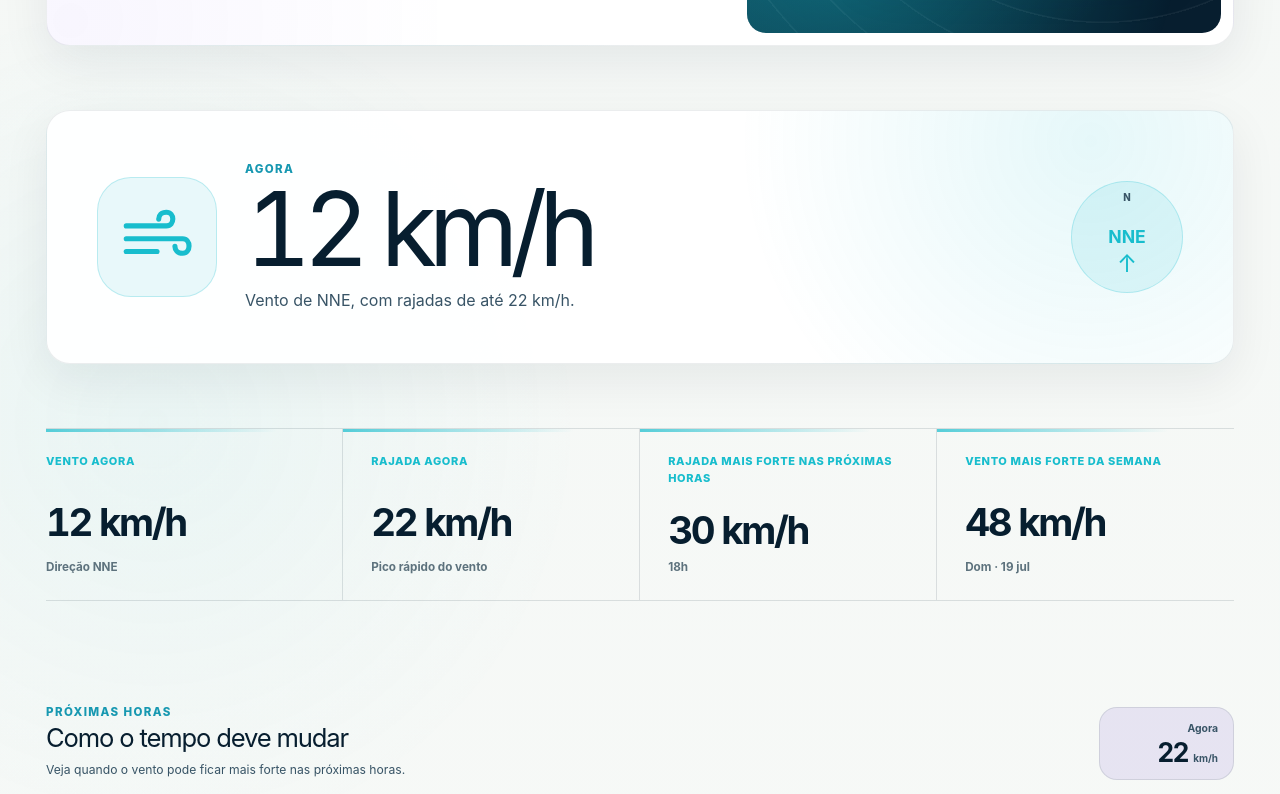
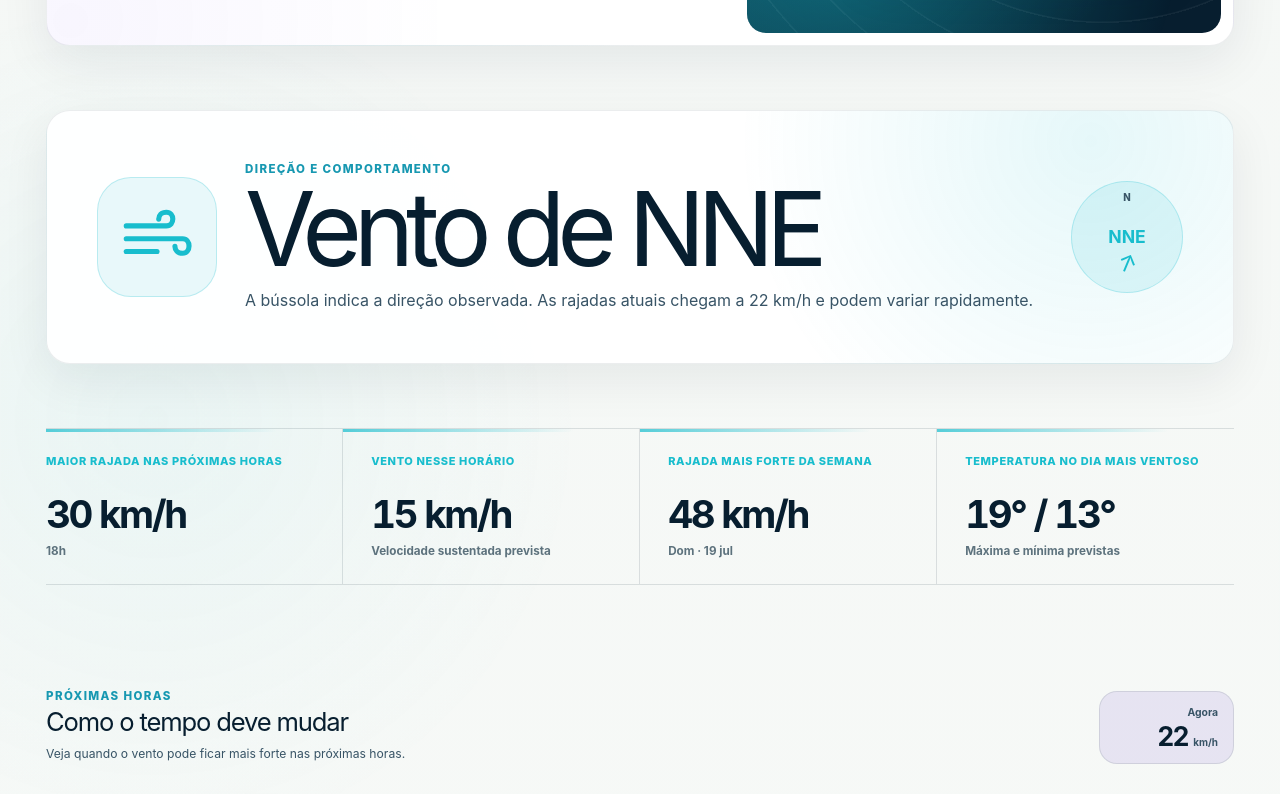
Before and after one commit to agenciamobi/tempopelotas, a Next.js app: page /vento-em-pelotas in a window 1280 px wide. Shown: the part 670-1464 px from the top of the page. Built offline with nearby package versions, Linux system fonts and the light colour scheme; no server answers.

Commit message:
Corrige bússola e contextualiza página de vento

```diff
--- a/app/vento-em-pelotas/page.tsx
+++ b/app/vento-em-pelotas/page.tsx
@@ -19,6 +19,34 @@ export const metadata: Metadata = {
   },
 };
 
+const windDirectionDegrees: Record<string, number> = {
+  N: 0,
+  NNE: 22.5,
+  NE: 45,
+  ENE: 67.5,
+  E: 90,
+  L: 90,
+  ESE: 112.5,
+  LSE: 112.5,
+  SE: 135,
+  SSE: 157.5,
+  S: 180,
+  SSO: 202.5,
+  SSW: 202.5,
+  SO: 225,
+  SW: 225,
+  OSO: 247.5,
+  WSW: 247.5,
+  O: 270,
+  W: 270,
+  ONO: 292.5,
+  WNW: 292.5,
+  NO: 315,
+  NW: 315,
+  NNO: 337.5,
+  NNW: 337.5,
+};
+
 export default async function VentoEmPelotasPage() {
   const weather = await getPelotasWeather();
   const peakHour = weather.hourly.reduce<(typeof weather.hourly)[number] | undefined>(
@@ -31,6 +59,8 @@ export default async function VentoEmPelotasPage() {
       !selected || day.windGust > selected.windGust ? day : selected,
     undefined,
   );
+  const normalizedDirection = weather.current.windDirection.trim().toUpperCase();
+  const directionRotation = windDirectionDegrees[normalizedDirection] ?? 0;
 
   return (
     <ForecastPageShell
@@ -39,43 +69,52 @@ export default async function VentoEmPelotasPage() {
       title="Veja como está o vento agora"
       description="Acompanhe a velocidade, a direção e os horários em que as rajadas podem ficar mais fortes."
       currentPath="/vento-em-pelotas"
+      heroStat={{
+        label: "Vento agora",
+        value: `${weather.current.windSpeed} km/h`,
+        detail: `de ${weather.current.windDirection} · rajadas de ${weather.current.windGust} km/h`,
+        ariaLabel: `Vento de ${weather.current.windSpeed} quilômetros por hora, direção ${weather.current.windDirection}, com rajadas de ${weather.current.windGust} quilômetros por hora`,
+        tone: "wind",
+      }}
     >
-      <section className="wind-hero" aria-labelledby="wind-now-title">
+      <section className="wind-hero wind-context-band" aria-labelledby="wind-now-title">
         <div className="wind-hero-icon">
           <WeatherIcon name="wind" title="Vento em Pelotas" />
         </div>
         <div>
-          <span className="eyebrow">Agora</span>
-          <h2 id="wind-now-title">{weather.current.windSpeed} km/h</h2>
-          <p>Vento de {weather.current.windDirection}, com rajadas de até {weather.current.windGust} km/h.</p>
+          <span className="eyebrow">Direção e comportamento</span>
+          <h2 id="wind-now-title">Vento de {weather.current.windDirection}</h2>
+          <p>
+            A bússola indica a direção observada. As rajadas atuais chegam a {weather.current.windGust} km/h e podem variar rapidamente.
+          </p>
         </div>
         <div className="wind-direction" aria-label={`Direção do vento: ${weather.current.windDirection}`}>
           <span>N</span>
           <strong>{weather.current.windDirection}</strong>
-          <i aria-hidden="true">↑</i>
+          <i aria-hidden="true" style={{ transform: `rotate(${directionRotation}deg)` }}>↑</i>
         </div>
       </section>
 
-      <section className="topic-metrics" aria-label="Resumo do vento">
+      <section className="topic-metrics" aria-label="Pontos principais da previsão de vento">
         <article>
-          <span>Vento agora</span>
-          <strong>{weather.current.windSpeed} km/h</strong>
-          <small>Direção {weather.current.windDirection}</small>
-        </article>
-        <article>
-          <span>Rajada agora</span>
-          <strong>{weather.current.windGust} km/h</strong>
-          <small>Pico rápido do vento</small>
-        </article>
-        <article>
-          <span>Rajada mais forte nas próximas horas</span>
+          <span>Maior rajada nas próximas horas</span>
           <strong>{peakHour?.windGust ?? 0} km/h</strong>
           <small>{peakHour?.time ?? "Horário indisponível"}</small>
         </article>
         <article>
-          <span>Vento mais forte da semana</span>
+          <span>Vento nesse horário</span>
+          <strong>{peakHour?.windSpeed ?? weather.current.windSpeed} km/h</strong>
+          <small>Velocidade sustentada prevista</small>
+        </article>
+        <article>
+          <span>Rajada mais forte da semana</span>
           <strong>{peakDay?.windGust ?? 0} km/h</strong>
           <small>{peakDay?.weekday} · {peakDay?.date}</small>
+        </article>
+        <article>
+          <span>Temperatura no dia mais ventoso</span>
+          <strong>{peakDay?.max ?? weather.current.temperature}° / {peakDay?.min ?? weather.current.temperature}°</strong>
+          <small>Máxima e mínima previstas</small>
         </article>
       </section>
 
@@ -91,7 +130,11 @@ export default async function VentoEmPelotasPage() {
         </div>
         <div className="wind-hourly-grid">
           {weather.hourly.map((hour, index) => (
-            <article className={index === 0 ? "is-current" : ""} key={`${hour.time}-${index}`}>
+            <article
+              className={index === 0 ? "is-current" : ""}
+              key={`${hour.time}-${index}`}
+              aria-label={`${hour.time}: vento de ${hour.windSpeed} quilômetros por hora e rajadas de ${hour.windGust} quilômetros por hora`}
+            >
               <strong>{hour.time}</strong>
               <WeatherIcon name={hour.icon} title={`Condição às ${hour.time}`} />
               <dl>
@@ -110,7 +153,7 @@ export default async function VentoEmPelotasPage() {
             <h2 id="wind-week-title">Rajadas previstas para a semana</h2>
           </div>
         </div>
-        <div className="data-table" role="table" aria-label="Previsão semanal de rajadas">
+        <div className="data-table data-table--responsive" role="table" aria-label="Previsão semanal de rajadas">
           <div className="data-table-head" role="row">
             <span role="columnheader">Dia</span>
             <span role="columnheader">Rajada mais forte</span>
@@ -119,10 +162,10 @@ export default async function VentoEmPelotasPage() {
           </div>
           {weather.daily.map((day) => (
             <div className="data-table-row" role="row" key={`${day.weekday}-${day.date}`}>
-              <span role="cell"><strong>{day.weekday}</strong><small>{day.date}</small></span>
-              <span role="cell">{day.windGust} km/h</span>
-              <span role="cell">{day.max}° / {day.min}°</span>
-              <span role="cell"><WeatherIcon name={day.icon} title={`Condição em ${day.weekday}`} /></span>
+              <span role="cell" data-label="Dia"><strong>{day.weekday}</strong><small>{day.date}</small></span>
+              <span role="cell" data-label="Rajada mais forte">{day.windGust} km/h</span>
+              <span role="cell" data-label="Temperatura">{day.max}° / {day.min}°</span>
+              <span role="cell" data-label="Tempo"><WeatherIcon name={day.icon} title={`Condição em ${day.weekday}`} /></span>
             </div>
           ))}
         </div>
```
